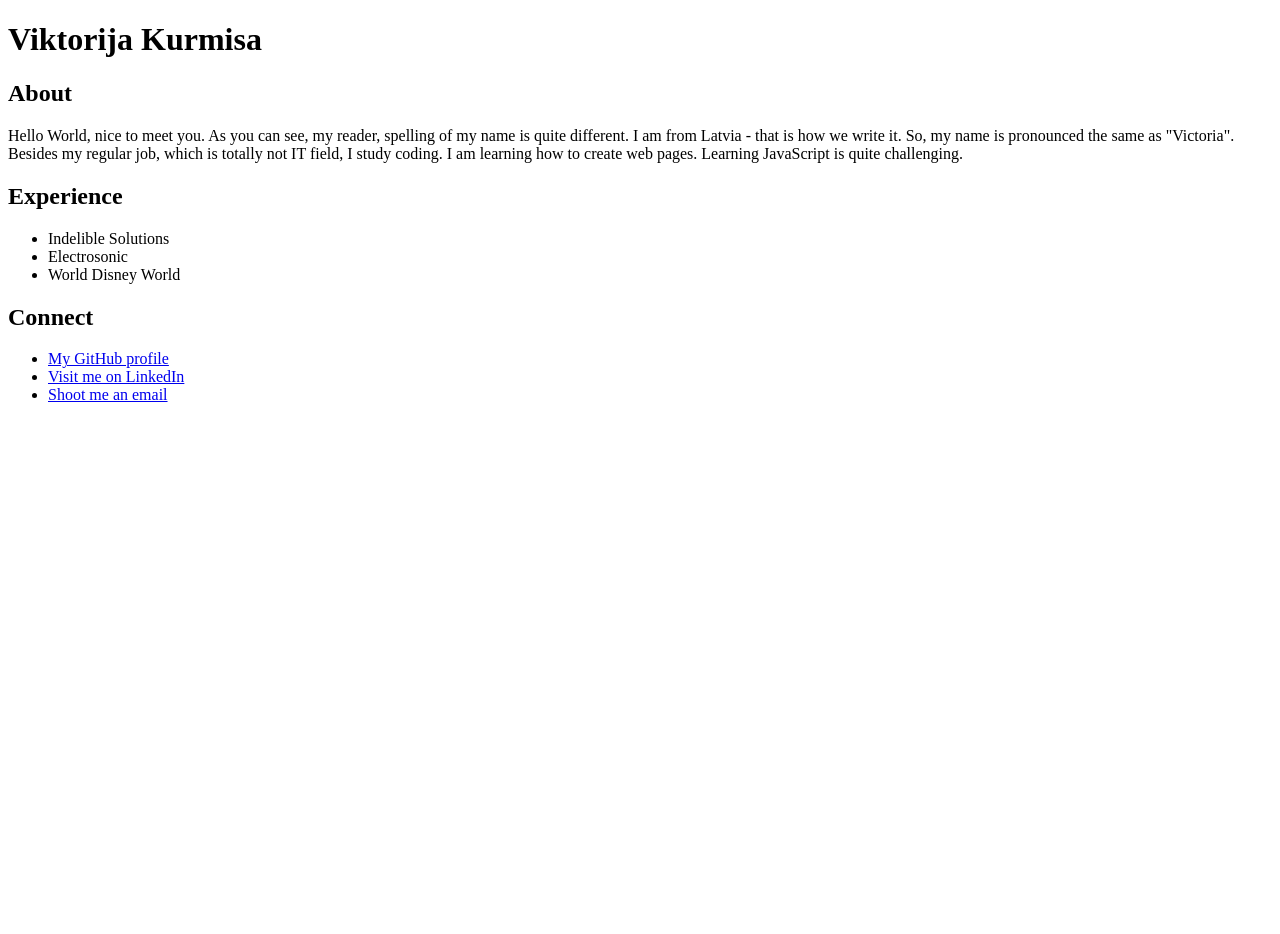
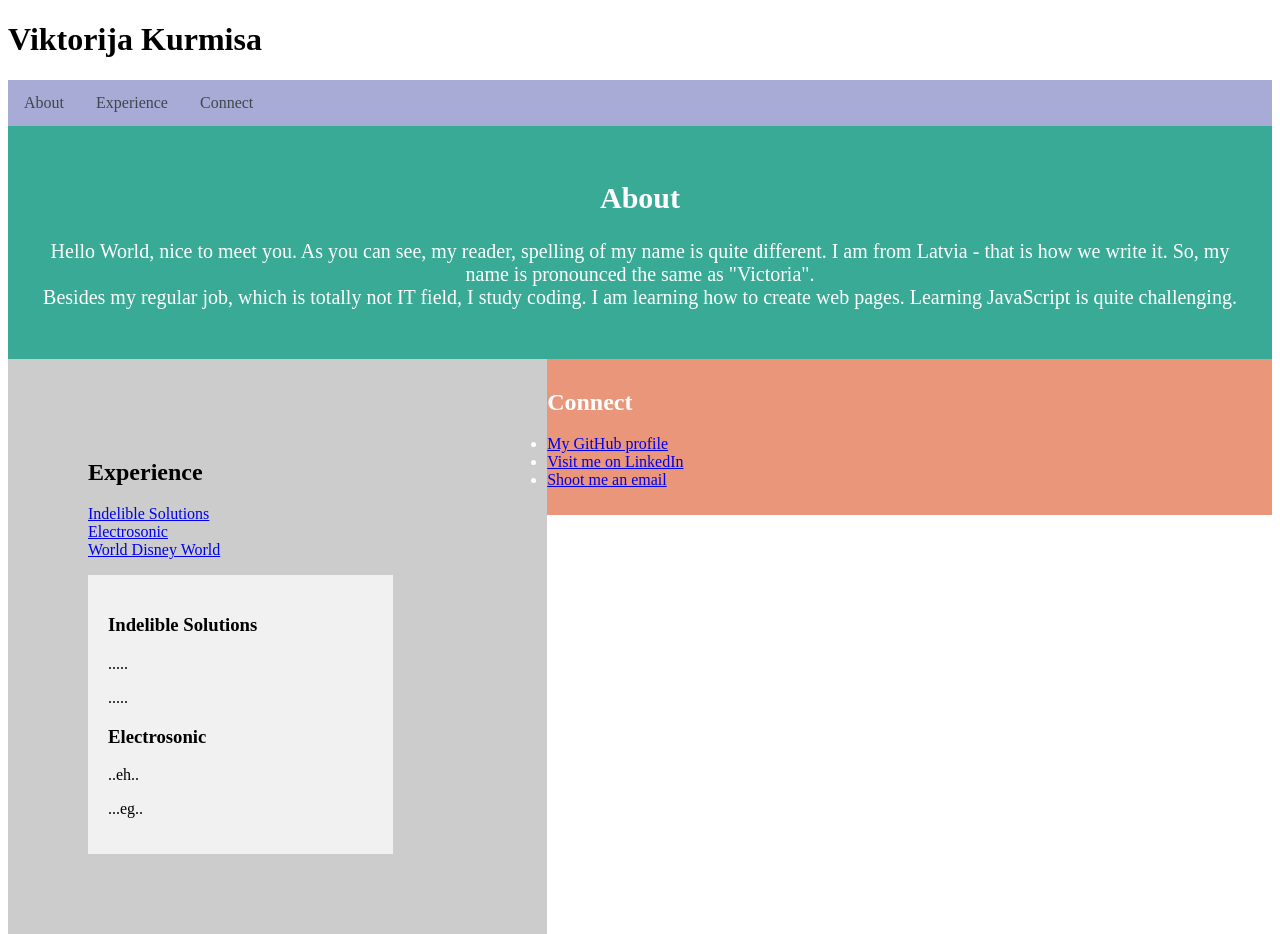
Before and after one commit to viktorijakm/viktorija-kurmisa-haumea, a plain HTML site: page index.html in a window 1280 px wide. Before the commit the page ends 800 px from the top, so only its background shows below. Drawn offline with Linux system fonts and the light colour scheme.

Commit message:
html boilerplate and html markup done and a little CSS

```diff
--- a/index.html
+++ b/index.html
@@ -3,36 +3,68 @@
   <head>
     <meta charset="UTF-8" />
     <meta name="viewport" content="width=device-width, initial-scale=1.0" />
+    <link rel="stylesheet" href="style.css" />
     <title>My project - Haumea</title>
   </head>
+
   <body>
-    <h1>Viktorija Kurmisa</h1>
+    <h1><strong>Viktorija Kurmisa</strong></h1>
+    <div id="menu"><ul>
+      <li><a href="about.asp">About</a></li>
+      <li><a href="experience.asp">Experience</a></li>
+      <li><a href="connect.asp">Connect</a></li>
+    </ul></div>
+    <header>
+      <section id="About">
         <h2>About</h2>
         <p>
-      Hello World, nice to meet you. As you can see, my reader, spelling of my
-      name is quite different. I am from Latvia - that is how we write it. So,
-      my name is pronounced the same as "Victoria".<br />
-      Besides my regular job, which is totally not IT field, I study coding. I
-      am learning how to create web pages. Learning JavaScript is quite
+          Hello World, nice to meet you. As you can see, my reader, spelling of
+          my name is quite different. I am from Latvia - that is how we write
+          it. So, my name is pronounced the same as "Victoria".<br />
+          Besides my regular job, which is totally not IT field, I study coding.
+          I am learning how to create web pages. Learning JavaScript is quite
           challenging.
         </p>
+      </section>
+    </header>
+
+    <section id="Experience">
       <h2>Experience</h2>
+      <nav>
         <ul>
-      <li>Indelible Solutions</li>
-      <li>Electrosonic</li>
-      <li>World Disney World</li>
+          <li><a href="#indelible">Indelible Solutions</a></li>
+          <li><a href="#electrosonic">Electrosonic</a></li>
+          <li><a href="#">World Disney World</a></li>
         </ul>
+      </nav>
+
+      <article>
+        <h1 id="indelible">Indelible Solutions</h1>
+        <p>.....</p>
+        <p>.....</p>
+        <h1 id="electrosonic">Electrosonic</h1>
+        <p>..eh..</p>
+        <p>...eg..</p>
+      </article>
+    </section>
+
+    <footer>
+      <section id="Connect">
         <h2>Connect</h2>
         <ul>
-      <li><a href="https://github.com/viktorijakm">My GitHub profile</a></li>
+          <li>
+            <a href="https://github.com/viktorijakm" target="_blank">My GitHub profile</a>
+          </li>
           <li>
             <a
-          href="https://www.linkedin.com/in/viktoria-kurmisa-65b4a9b1/"
+              href="https://www.linkedin.com/in/viktoria-kurmisa-65b4a9b1/" target="_blank"
               title="Go to my linkedin profile"
               >Visit me on LinkedIn</a
             >
           </li>
-      <li><a href="mailto:kmviktorija@gmail.com">Shoot me an email</a></li>
+          <li><a href="mailto:kmviktorija@gmail.com" target="_blank">Shoot me an email</a></li>
         </ul>
+      </section>
+    </footer>
   </body>
 </html>
--- /dev/null
+++ b/style.css
@@ -0,0 +1,62 @@
+#menu ul {
+  list-style-type: none;
+  margin: 0;
+  padding: 0;
+  overflow: hidden;
+  background-color: #a7abd5;
+}
+
+#menu li {
+  float: left;
+}
+
+#menu li a {
+  display: block;
+  color: rgb(61, 71, 78);
+  text-align: center;
+  padding: 14px 16px;
+  text-decoration: none;
+}
+
+/* Change the link color to #111 (black) on hover */
+#menu li a:hover {
+  color:rgb(233, 216, 216);
+  background-color: #111;
+}
+
+
+
+
+/* Style the header */
+header {
+  background-color: #39aa96;
+  padding: 30px;
+  text-align: center;
+  font-size: 20px;
+  color: white;
+}
+/* Create two columns/boxes that floats next to each other */
+#Experience {
+  float: left;
+  width: 30%;
+  background: #ccc;
+  padding: 80px;
+}
+/* Style the list inside the menu */
+nav ul {
+  list-style-type: none;
+  padding: 0;
+}
+article {
+  float: left;
+  padding: 20px;
+  width: 70%;
+  background-color: #f1f1f1;
+}
+/* Style footer */
+footer {
+  text-align: left;
+  padding: 10px;
+  background-color: DarkSalmon;
+  color: white;
+}
```
Lines whose indentation alone changed are shown as unchanged.
